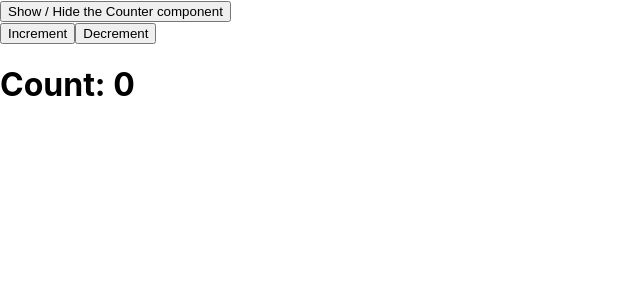
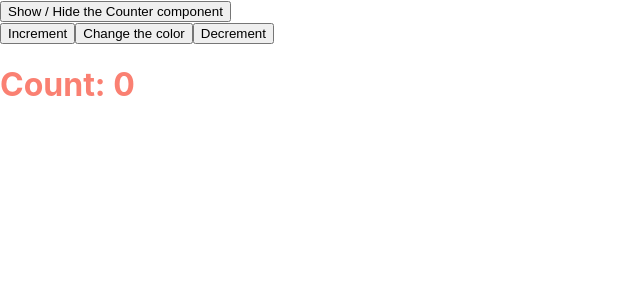
Before and after one commit to juanpabloprado/hooks-playground, a React (Create React App) app: page / in a window 1280 px wide. Both pictures are taken after a click on the button "Show / Hide the Counter component". Shown: the top 300 px of the page, without its empty margins (0-640 px from the left). Built offline with nearby package versions, Linux system fonts and the light colour scheme.

Commit message:
track count

```diff
--- a/src/App.js
+++ b/src/App.js
@@ -2,8 +2,14 @@ import {useEffect, useState} from "react";
 
 function Counter() {
     const [count, setCount] = useState(0);
+    const [color, setColor] = useState("salmon");
     const handleIncrement = () => setCount(count + 1);
     const handleDecrement = () => setCount(count - 1);
+
+    const handleColorChange = () => {
+        const nextColor = color === "salmon"? "gold" : "salmon";
+        setColor(nextColor);
+    }
 
     useEffect(() => {
         console.log(`I'm inside the useEffect function. The current count is ${count}`);
@@ -11,12 +17,13 @@ function Counter() {
         return () => {
             console.log(`I'm removing anything that was set up above! The last count was ${count}`);
         }
-    });
+    }, [count]);
     return (
         <div>
             <button onClick={handleIncrement}>Increment</button>
+            <button onClick={handleColorChange}>Change the color</button>
             <button onClick={handleDecrement}>Decrement</button>
-            <h1>Count: {count}</h1>
+            <h1 style={{color}}>Count: {count}</h1>
         </div>
     );
 }
```
